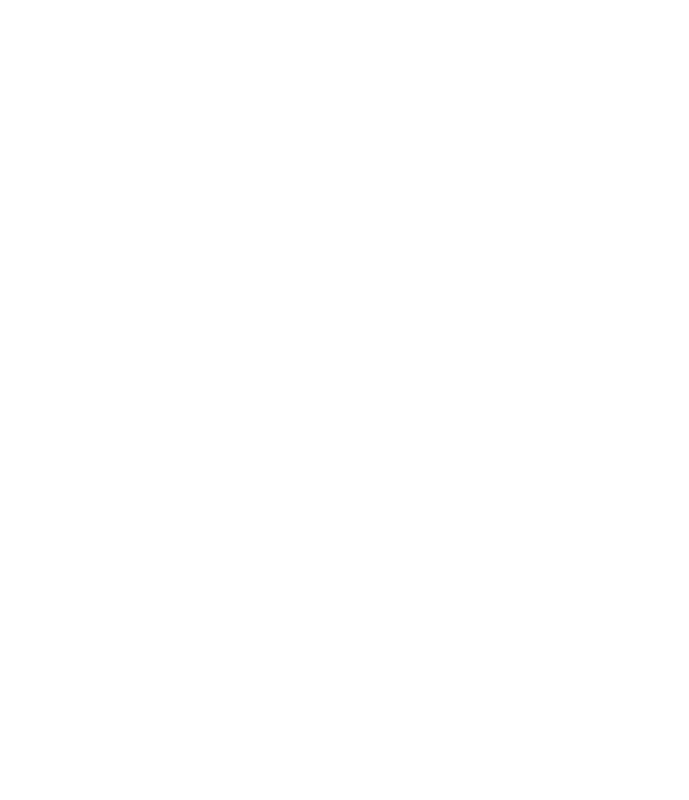
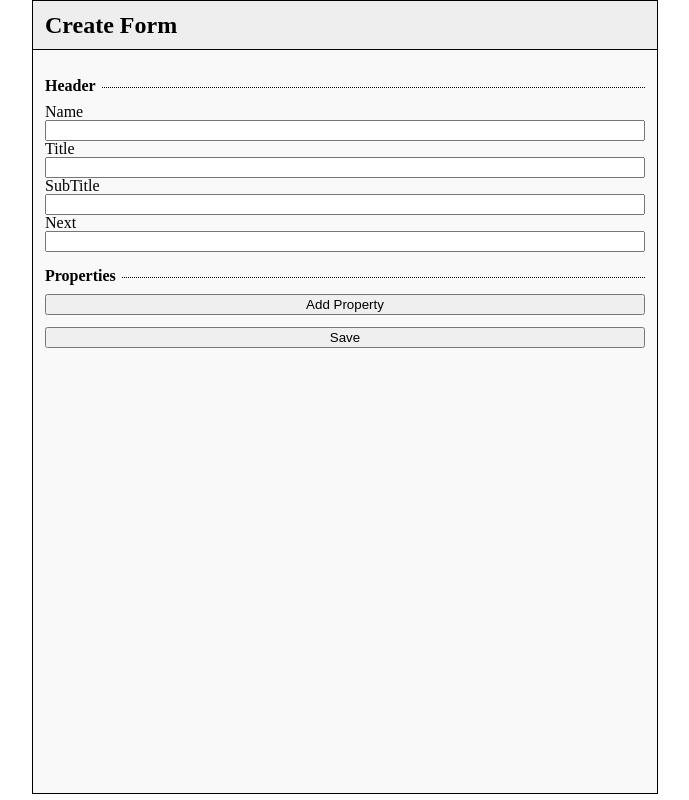
Before and after one commit to paulosoares182/dynamic-forms-angular, an Angular app: page /designer/new in a window 1280 px wide. Before the commit this address led to /. Shown: the whole page, without its empty margins (295-984 px from the left). Built offline with nearby package versions, Linux system fonts and the light colour scheme.

Commit message:
add form-designer module and page

```diff
--- a/src/app/app-routing.module.ts
+++ b/src/app/app-routing.module.ts
@@ -3,7 +3,8 @@
 
 const routes: Routes = [
   { path: 'form', loadChildren: () => import('./modules/custom-form/custom-form.module').then(m => m.CustomFormModule) },
-  // { path: '', redirectTo: 'auth', pathMatch: 'full' }
+  { path: 'designer', loadChildren: () => import('./modules/form-designer/form-designer.module').then(m => m.FormDesignerModule) },
+  { path: '', redirectTo: 'designer', pathMatch: 'full' }
 ];
 
 @NgModule({
--- a/src/app/core/models/custom-form.model.ts
+++ b/src/app/core/models/custom-form.model.ts
@@ -1,6 +1,7 @@
 import { IFormProperty } from "./form-property.model";
 
 export interface ICustomForm {
+    name?: string
     title: string
     subTitle: string
     next?: string
--- /dev/null
+++ b/src/app/modules/form-designer/pages/create-form/create-form.component.html
@@ -0,0 +1,99 @@
+<main *ngIf="form">
+    <header>
+        <h1>Create Form</h1>
+    </header>
+    <form [formGroup]="form">
+        <div class="separator"><span>Header</span></div>
+
+        <section class="form-header">
+            <!-- Name -->
+            <div class="input-group">
+                <label>Name</label>
+                <input type="text" formControlName="name" />
+            </div>
+            <!-- Title -->
+            <div class="input-group">
+                <label>Title</label>
+                <input type="text" formControlName="title" />
+            </div>
+            <!-- SubTitle -->
+            <div class="input-group">
+                <label>SubTitle</label>
+                <input type="text" formControlName="subTitle" />
+            </div>
+            <!-- Next -->
+            <div class="input-group">
+                <label>Next</label>
+                <input type="text" formControlName="next" />
+            </div>
+        </section>
+
+        <div class="separator"><span>Properties</span></div>
+
+        <section class="form-content" formArrayName="properties">
+            <div *ngFor="let property of properties.controls; let i = index">
+                <div [formGroupName]="i">
+                    <!-- FieldType -->
+                    <div class="input-group">
+                        <label>Field type</label>
+                        <select *ngIf="types as types">
+                            <option *ngFor="let t of types" value="{{t.value}}">{{t.text}}</option>
+                        </select>
+                    </div>
+                    <!-- Name -->
+                    <div class="input-group">
+                        <label>Name</label>
+                        <input type="text" formControlName="name" />
+                    </div>
+                    <!-- Display -->
+                    <div class="input-group">
+                        <label>Display</label>
+                        <input type="text" formControlName="display" />
+                    </div>
+                    <!-- SubText -->
+                    <div class="input-group">
+                        <label>SubText</label>
+                        <input type="text" formControlName="subText" />
+                    </div>
+                    <!-- DefaultValue -->
+                    <div class="input-group">
+                        <label>Default value</label>
+                        <input type="text" formControlName="defaultValue" />
+                    </div>
+                    <!-- Pattern -->
+                    <div class="input-group">
+                        <label>Pattern</label>
+                        <input type="text" formControlName="pattern" />
+                    </div>
+                    <!-- InvalidMessage -->
+                    <div class="input-group">
+                        <label>Invalid message</label>
+                        <input type="text" formControlName="invalidMessage" />
+                    </div>
+                    <!-- Required -->
+                    <div class="input-group">
+                        <label>
+                            <input type="checkbox" formControlName="required" />
+                            Required
+                        </label>
+                    </div>
+                    <!-- Items -->
+                    <div *ngFor="let item of castFormArray(property.get('items')).controls; let j = index">
+                        <div [formGroupName]="j">
+                            <div>
+                                <input type="text" formControlName="display" placeholder="Display" />
+                                <input type="text" formControlName="value" placeholder="Value" />
+                            </div>
+                        </div>
+                    </div>
+
+                    <button (click)="addPropertyItem(property)">Add Item</button>
+                </div>
+            </div>
+            <button (click)="addProperty()">Add Property</button>
+        </section>
+
+        <!-- ACTIONS -->
+        <button type="submit" (click)="onSubmit()">Save</button>
+    </form>
+</main>
--- /dev/null
+++ b/src/app/modules/form-designer/pages/create-form/create-form.component.scss
@@ -0,0 +1,53 @@
+main {
+    display: flex;
+    flex-direction: column;
+    width: 100%;
+    height: 100%;
+    align-items: center;
+
+    header {
+        width: 600px;
+        padding: 12px;
+        border: 1px solid black;
+        border-bottom: none;
+        background-color: #eee;
+    }
+
+    form {
+        width: 600px;
+        height: 100%;
+        background-color: #f9f9f9;
+        border: 1px solid black;
+        padding: 12px;
+        margin-bottom: 6px;
+
+        .separator {
+            border-bottom: 1px black dotted;
+            height: 9px;
+            margin: 16px 0;
+        }
+
+        .separator span {
+            background-color: #f9f9f9;
+            padding-right: 6px;
+            font-weight: bold;
+        }
+
+        button[type=submit] {
+            width: 100%;
+        }
+    }
+
+    section {
+        display: flex;
+        flex-direction: column;
+        margin: 12px 0;
+
+        .input-group {
+            display: flex;
+            flex-direction: column;
+        }
+    }
+
+    .form-header {}
+}
--- /dev/null
+++ b/src/app/modules/form-designer/pages/create-form/create-form.component.ts
@@ -0,0 +1,84 @@
+import { Component } from '@angular/core';
+import { FormArray, FormBuilder, FormControl, FormGroup, Validators } from '@angular/forms';
+import { FieldType } from 'src/app/core/enums/field-type.enum';
+import { ICustomForm } from 'src/app/core/models/custom-form.model';
+
+@Component({
+  selector: 'app-create-form',
+  templateUrl: './create-form.component.html',
+  styleUrls: ['./create-form.component.scss']
+})
+export class CreateFormComponent {
+  form: FormGroup | null = null;
+
+  get properties() {
+    return this.form?.controls["properties"] as FormArray;
+  }
+
+  get types() {
+    return this.enumToArray(FieldType)
+  }
+
+  constructor(private formBuilder: FormBuilder) {
+    this.form = this.formBuilder.group({
+      name: [null, [Validators.required, Validators.pattern(/^[a-z\-]$/)]],
+      title: [null, [Validators.required]],
+      subTitle: [null, [Validators.required]],
+      next: [null, [Validators.pattern(/^[a-z\-]$/)]],
+      properties: this.formBuilder.array([])
+    });
+  }
+
+  enumToArray(enumme: any) {
+    return Object.keys(enumme)
+      .filter(value => !isNaN(Number(value)))
+      .map(key => {
+        return { text: enumme[key], value: key }
+      });
+  }
+
+  castFormArray(control: any): FormArray {
+    return control as FormArray;
+  }
+
+  addProperty(): void {
+    if (!this.form) return;
+
+    const property = this.formBuilder.group({
+      name: [null, Validators.required],
+      display: [null, Validators.required],
+      subText: [null, Validators.required],
+      defaultValue: [null, Validators.required],
+      fieldType: [1, Validators.required],
+      pattern: [null],
+      invalidMessage: [null, Validators.required],
+      required: [true, Validators.required],
+      items: this.formBuilder.array([])
+    });
+
+    this.properties.push(property);
+  }
+
+  deleteProperty(index: number): void {
+    this.properties.removeAt(index);
+  }
+
+  addPropertyItem(property: any): void {
+    if (!this.form) return;
+
+    const item = this.formBuilder.group({
+      display: ['display', Validators.required],
+      value: ['value', Validators.required],
+    });
+
+    (property.get("items") as FormArray).push(item);
+  }
+
+  deleteItem(property: any, index: number): void {
+    (property.get("items") as FormArray).removeAt(index);
+  }
+
+  onSubmit(): void {
+    console.log(this.form?.value as ICustomForm)
+  }
+}
--- a/src/styles.scss
+++ b/src/styles.scss
@@ -51,6 +51,10 @@
     CUSTOM STYLE
 */
 
+body {
+	height: 100vh;
+}
+
 h1, h2, h3, h4, h5, h6 {
     font-weight: bold;
 }
```
Also changed, not shown: src/app/modules/form-designer/form-designer-routing.module.ts (added, +14 -0 lines), src/app/modules/form-designer/form-designer.module.ts (added, +19 -0 lines), 1 other file (tests, documents, lock files or other folders).
